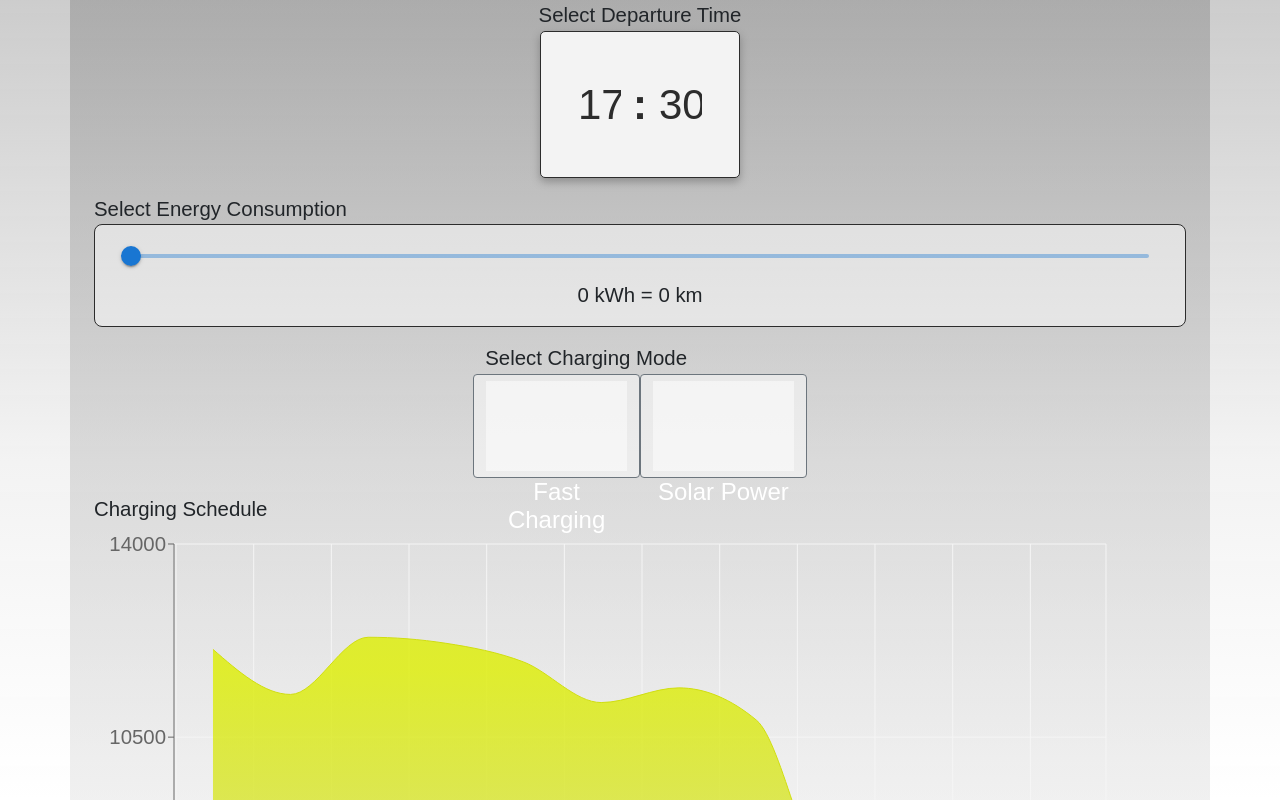
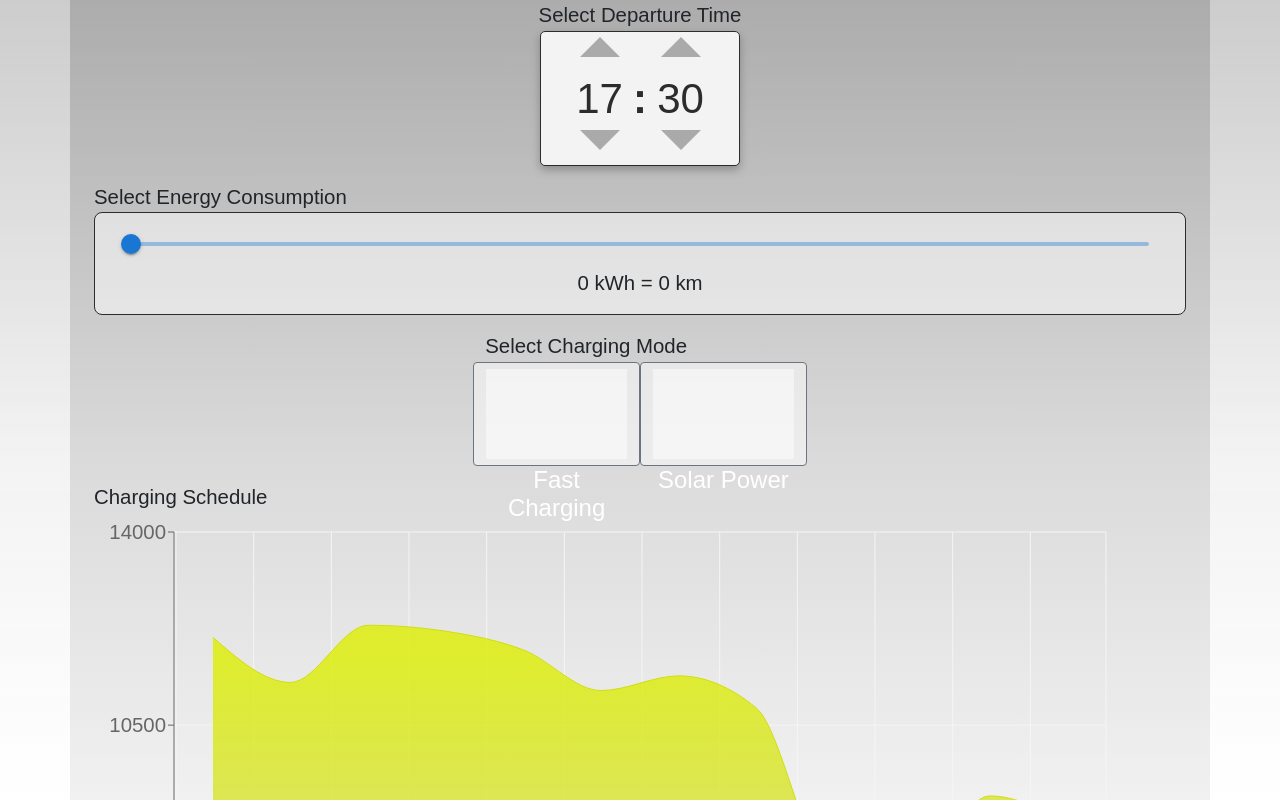
Before and after one commit to oltyx/design-project, a React (Create React App) app: page /schedule in a window 1280 px wide. Shown: the top 800 px of the page. Built offline with nearby package versions, Linux system fonts and the light colour scheme; some icons are missing; a web font is replaced by a local one.

Commit message:
Fix the TimeSelector

```diff
--- a/src/components/widgets/TimeSelector.tsx
+++ b/src/components/widgets/TimeSelector.tsx
@@ -1,5 +1,4 @@
-import React, {MutableRefObject, useCallback, useEffect, useRef} from 'react';
-import { Input } from 'reactstrap';
+import React, {MutableRefObject, useEffect, useRef} from 'react';
 
 import '../../styles/timeSelector.scss';
 
@@ -10,85 +9,92 @@ export interface TimeSelectorProps {
     setMinutes: (hour: number) => void
 }
 
-export default function TimeSelector({ hour, setHour, minutes, setMinutes, ...props}: TimeSelectorProps) {
+const TimeSelector: React.FC<TimeSelectorProps> = ({ hour, setHour, minutes, setMinutes}) => {
 
-    // const hrUpRef = useRef() as MutableRefObject<HTMLDivElement>;
-    // const hrDownRef = useRef() as MutableRefObject<HTMLDivElement>;
-    // const minUpRef = useRef() as MutableRefObject<HTMLDivElement>;
-    // const minDownRef = useRef() as MutableRefObject<HTMLDivElement>;
-    // const hourInputRef = useRef() as MutableRefObject<HTMLInputElement>;
-    // const minutesInputRef = useRef() as MutableRefObject<HTMLInputElement>;
+    const hrUpRef = useRef() as MutableRefObject<HTMLDivElement>;
+    const hrDownRef = useRef() as MutableRefObject<HTMLDivElement>;
+    const minUpRef = useRef() as MutableRefObject<HTMLDivElement>;
+    const minDownRef = useRef() as MutableRefObject<HTMLDivElement>;
+    const hourInputRef = useRef() as MutableRefObject<HTMLInputElement>;
+    const minutesInputRef = useRef() as MutableRefObject<HTMLInputElement>;
 
-    const hourUp = useCallback(() => {
+    const hourUp = () => {
         setHour((((hour + 1) % 24) + 24) % 24);
-    }, [hour, setHour]);
+    };
 
-    const hourDown = useCallback(() => {
+    const hourDown = () => {
         setHour((((hour - 1) % 24) + 24) % 24);
-    }, [hour, setHour]);
+    };
 
-    const minutesUp = useCallback(() => {
+    const minutesUp = () => {
         setMinutes((((minutes + 15) % 60) + 60) % 60);
-    }, [minutes, setMinutes]);
+    };
 
-    const minutesDown = useCallback(() => {
+    const minutesDown = () => {
         setMinutes((((minutes - 15) % 60) + 60) % 60);
-    }, [minutes, setMinutes]);
+    };
 
-    // useEffect(() => {
-    //     hrUpRef.current.addEventListener('click', hourUp);
-    //     hrDownRef.current.addEventListener('click', hourDown);
-    //     minUpRef.current.addEventListener('click', minutesUp);
-    //     minDownRef.current.addEventListener('click', minutesDown);
-    //     return () => {
-    //         hrUpRef.current.removeEventListener('click', hourUp)
-    //         hrDownRef.current.removeEventListener('click', hourDown);
-    //         minUpRef.current.removeEventListener('click', minutesUp);
-    //         minDownRef.current.removeEventListener('click', minutesDown);
-    //     };
-    // }, [hrUpRef, hrDownRef, minUpRef, minDownRef]);
+    useEffect(() => {
+        let hrUpRefCurrent = hrUpRef.current;
+        let hrDownRefCurrent = hrDownRef.current;
+        let minUpRefCurrent = minUpRef.current;
+        let minDownRefCurrent = minDownRef.current;
 
-    // useEffect(() => {
-    //     hourInputRef.current.value = formatTime(hour);
-    // },[hour])
+        hrUpRefCurrent.addEventListener('click', hourUp);
+        hrDownRefCurrent.addEventListener('click', hourDown);
+        minUpRefCurrent.addEventListener('click', minutesUp);
+        minDownRefCurrent.addEventListener('click', minutesDown);
 
-    // useEffect(() => {
-    //     minutesInputRef.current.value = formatTime(minutes)
-    // }, [minutes])
+        return () => {
+            hrUpRefCurrent.removeEventListener('click', hourUp)
+            hrDownRefCurrent.removeEventListener('click', hourDown);
+            minUpRefCurrent.removeEventListener('click', minutesUp);
+            minDownRefCurrent.removeEventListener('click', minutesDown);
+        };
+    });
 
-    const formatTime = useCallback((time: number): string => {
+    useEffect(() => {
+        hourInputRef.current.value = formatTime(hour);
+    },[hour])
+
+    useEffect(() => {
+        minutesInputRef.current.value = formatTime(minutes)
+    }, [minutes])
+
+    const formatTime = (time: number): string => {
         if(time < 10){
             return '0' + time.toString();
         }
         return time.toString();
-    }, []);
+    };
 
     return (
 
         <div className="time-picker">
             <div className="hour">
-
-                {/* <div ref={hrUpRef} className="hr-up"/> */}
-                    <Input disabled
-                        //    ref={hourInputRef}
+                <div ref={hrUpRef} className="hr-up"/>
+                <input disabled
+                       ref={hourInputRef}
                        type="number"
                        className="hr"
                        value={hour}/>
-                {/* <div ref={hrDownRef} className="hr-down"/> */}
+                <div ref={hrDownRef} className="hr-down"/>
             </div>
 
             <div className="separator">:</div>
 
             <div className="minute">
-                {/* <div ref={minUpRef} className="min-up"/> */}
-                    <Input disabled
-                        //    ref={minutesInputRef}
+                <div ref={minUpRef} className="min-up"/>
+                <input disabled
+                       ref={minutesInputRef}
                        type="number"
                        className="min"
                        value={minutes}/>
-                {/* <div ref={minDownRef} className="min-down"/> */}
+                <div ref={minDownRef} className="min-down"/>
             </div>
         </div>
 
     );
 }
+
+export default TimeSelector;
```
Lines whose indentation alone changed are shown as unchanged.
